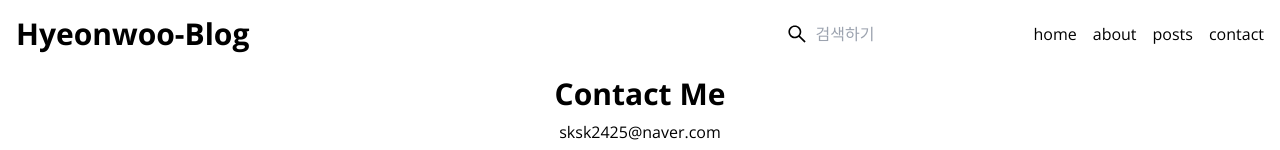
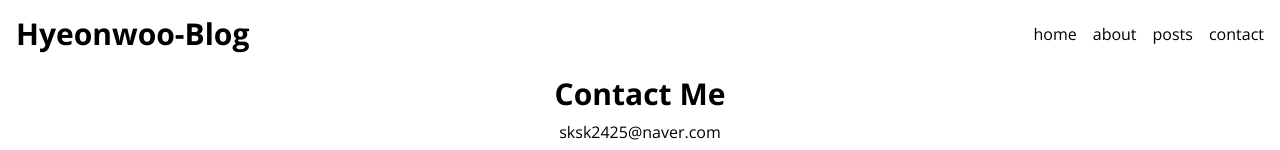
Before and after one commit to hhw12409/blog, a Next.js app: page /contact in a window 1280 px wide. Shown: the top 150 px of the page. Built offline with nearby package versions, Linux system fonts and the light colour scheme.

Commit message:
style: delete header search input

```diff
--- a/src/components/Header.tsx
+++ b/src/components/Header.tsx
@@ -6,11 +6,6 @@ import { useRecoilState } from "recoil";
 
 export default function Header() {
   const LINK_CLASS = "transition-all hover:text-xl";
-  const [inputValue, setInputValue] = useRecoilState(searchState);
-
-  const handleInputValue = (e: React.ChangeEvent<HTMLInputElement>) => {
-    setInputValue(e.currentTarget.value);
-  };
 
   return (
     <header className="flex items-center justify-between p-4">
@@ -18,15 +13,6 @@ export default function Header() {
         <h1 className="text-3xl font-bold">Hyeonwoo-Blog</h1>
       </Link>
       <nav className="flex gap-4">
-        <div className="flex items-center">
-          <AiOutlineSearch size={22} className="mr-2" />
-          <input
-            placeholder="검색하기"
-            value={inputValue}
-            onChange={handleInputValue}
-          />
-        </div>
-
         {["home", "about", "posts", "contact"].map((link) => (
           <Link
             key={link}
--- a/src/components/SearchedPosts.tsx
+++ /dev/null
@@ -1,8 +0,0 @@
-"use client";
-
-import { getAllPosts } from "@/core/posts";
-
-export default async function SearchedPosts() {
-  const posts = await getAllPosts();
-  return <div>SearchedPosts</div>;
-}
```
